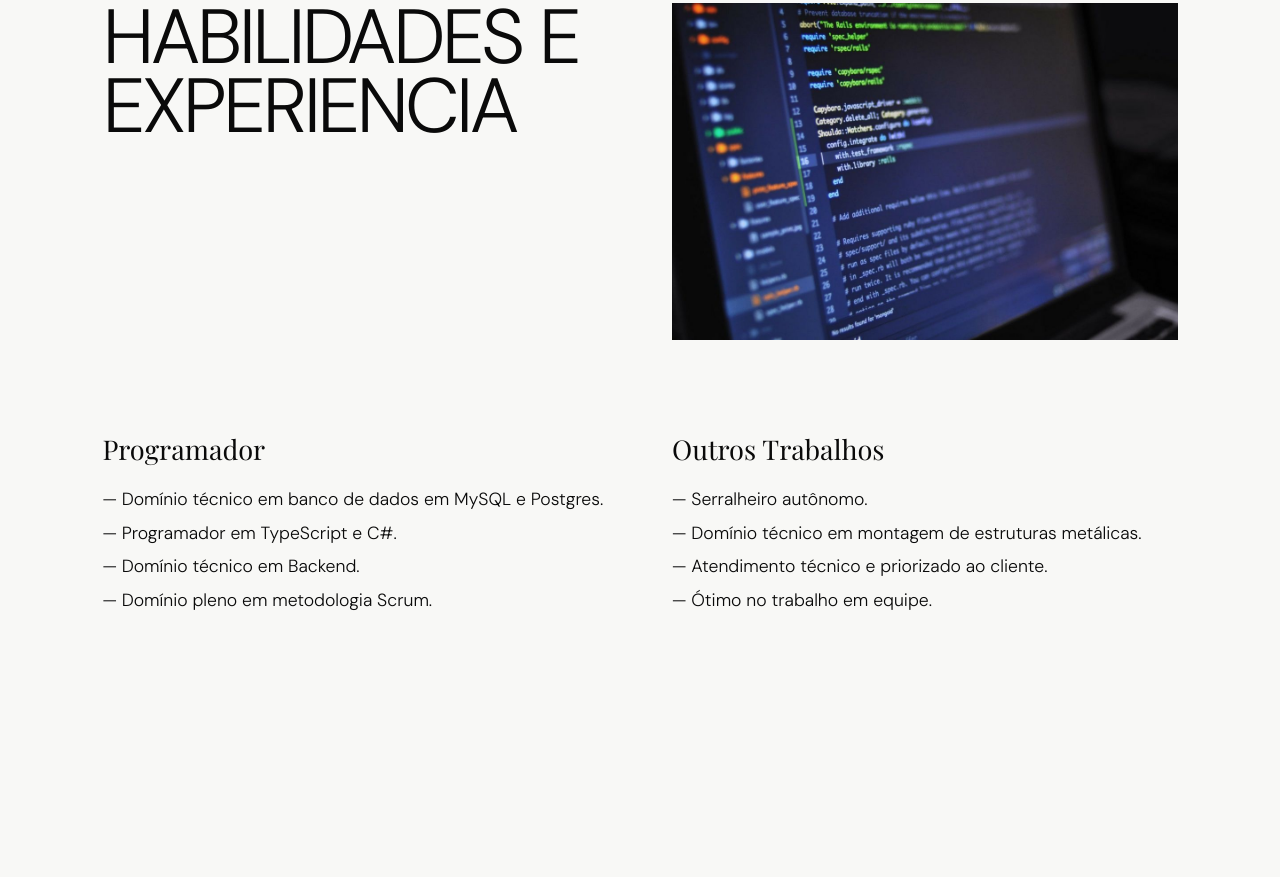
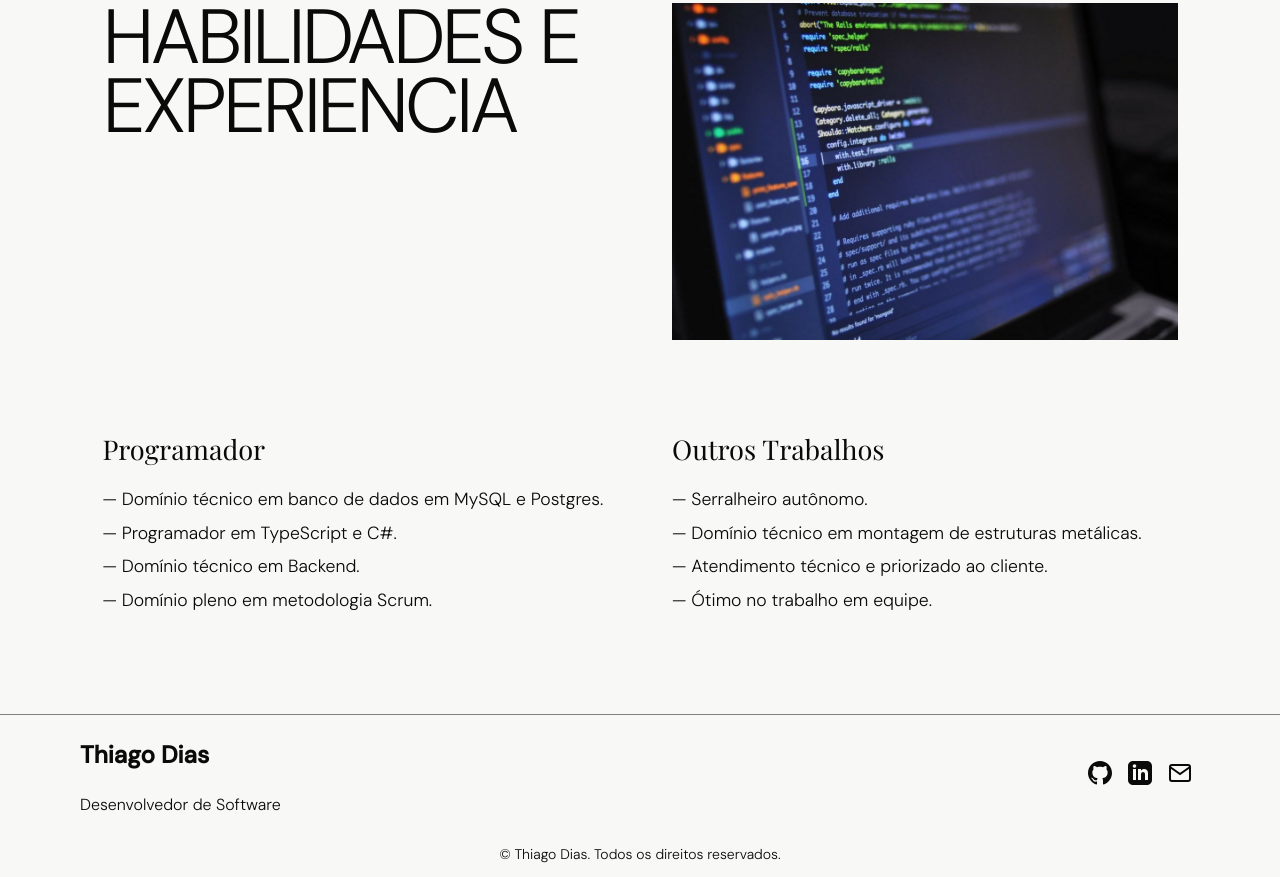
Before and after one commit to fatec-jacarei-dsm-portfolio/ra2581392613021, a plain HTML site: page docs/index.html in a window 1280 px wide. Shown: the part 3404-4281 px from the top of the page. Before the commit the page ends 4118 px from the top, so only its background shows below. Drawn offline with nearby package versions, Linux system fonts and the light colour scheme; a web font is replaced by a local one.

Commit message:
Inserindo rodapé

```diff
--- a/docs/assets/css/main.css
+++ b/docs/assets/css/main.css
@@ -197,6 +197,58 @@
   gap: 5vw;
 }
 
+/*___________________footer________________________*/
+
+.footer {
+    padding: 1fr 0 1fr;
+    border-top: 1px solid gray;
+}
+
+.footer-content {
+    display: grid;
+    grid-template-columns: 1fr auto;
+    gap: 1fr;
+    margin-bottom: 2fr;
+    align-items: center;
+    padding: 0 5rem;
+}
+
+.footer-info h3 {
+    font-size: 1.5rem;
+}
+.footer-info p {
+    font-size: 1rem;
+}
+.footer-social {
+    display: flex;
+}
+
+.footer-social a {
+    width: 40px;
+    height: 40px;
+    background: var(--light-gray);
+    border-radius: var(--radius-md);
+    display: flex;
+    align-items: center;
+    justify-content: center;
+    color: var(--gray-700);
+    transition: var(--transition);
+}
+
+.footer-social a:hover {
+    background: var(--primary-dark);
+    color: var(--white);
+}
+
+.footer-bottom {
+    text-align: center;
+    padding-top: var(--spacing-lg);
+    border-top: 1px solid var(--gray-200);
+    color: var(--gray-600);
+    font-size: 0.875rem;
+}
+
+/*___________________modal__________________________*/
 .modal {
   position: fixed;
   inset: 0;
--- a/docs/index.html
+++ b/docs/index.html
@@ -122,6 +122,47 @@
         </div>
         </section>
     </main>
+    <footer class="footer">
+        <div class="container">
+            <div class="footer-content">
+                <div class="footer-info">
+                    <h3>Thiago Dias</h3>
+                    <p data-lang="true" data-pt="Desenvolvedor de Software">
+                        Desenvolvedor de Software
+                    </p>
+                </div>
+
+                <div class="footer-social">
+                    <a href="https://github.com/thiagoDT" target="_blank" title="GitHub">
+                        <svg width="24" height="24" viewBox="0 0 24 24" fill="currentColor">
+                            <path
+                                d="M12 0c-6.626 0-12 5.373-12 12 0 5.302 3.438 9.8 8.207 11.387.599.111.793-.261.793-.577v-2.234c-3.338.726-4.033-1.416-4.033-1.416-.546-1.387-1.333-1.756-1.333-1.756-1.089-.745.083-.729.083-.729 1.205.084 1.839 1.237 1.839 1.237 1.07 1.834 2.807 1.304 3.492.997.107-.775.418-1.305.762-1.604-2.665-.305-5.467-1.334-5.467-5.931 0-1.311.469-2.381 1.236-3.221-.124-.303-.535-1.524.117-3.176 0 0 1.008-.322 3.301 1.23.957-.266 1.983-.399 3.003-.404 1.02.005 2.047.138 3.006.404 2.291-1.552 3.297-1.23 3.297-1.23.653 1.653.242 2.874.118 3.176.77.84 1.235 1.911 1.235 3.221 0 4.609-2.807 5.624-5.479 5.921.43.372.823 1.102.823 2.222v3.293c0 .319.192.694.801.576 4.765-1.589 8.199-6.086 8.199-11.386 0-6.627-5.373-12-12-12z" />
+                        </svg>
+                    </a>
+                    <a href="https://www.linkedin.com/in/thiago-dias-f1933/" target="_blank" title="LinkedIn">
+                        <svg width="24" height="24" viewBox="0 0 24 24" fill="currentColor">
+                            <path
+                                d="M19 0h-14c-2.761 0-5 2.239-5 5v14c0 2.761 2.239 5 5 5h14c2.762 0 5-2.239 5-5v-14c0-2.761-2.238-5-5-5zm-11 19h-3v-11h3v11zm-1.5-12.268c-.966 0-1.75-.79-1.75-1.764s.784-1.764 1.75-1.764 1.75.79 1.75 1.764-.783 1.764-1.75 1.764zm13.5 12.268h-3v-5.604c0-3.368-4-3.113-4 0v5.604h-3v-11h3v1.765c1.396-2.586 7-2.777 7 2.476v6.759z" />
+                        </svg>
+                    </a>
+                    <a href="mailto:" title="Email">
+                        <svg width="24" height="24" viewBox="0 0 24 24" fill="none" stroke="currentColor"
+                            stroke-width="2">
+                            <path d="M4 4h16c1.1 0 2 .9 2 2v12c0 1.1-.9 2-2 2H4c-1.1 0-2-.9-2-2V6c0-1.1.9-2 2-2z">
+                            </path>
+                            <polyline points="22,6 12,13 2,6"></polyline>
+                        </svg>
+                    </a>
+                </div>
+            </div>
+
+            <div class="footer-bottom">
+                <p>© <span id="currentYear"></span> Thiago Dias. <span data-lang="true"
+                        data-pt="Todos os direitos reservados." data-en="All rights reserved.">Todos os direitos
+                        reservados.</span></p>
+            </div>
+        </div>
+    </footer>
     <div class="modal" aria-hidden="true">
     <div class="modal-backdrop"></div>
     <div class="modal-card" role="dialog" aria-modal="true" aria-labelledby="modal-title">
```
Also changed, not shown: 1 other file.
